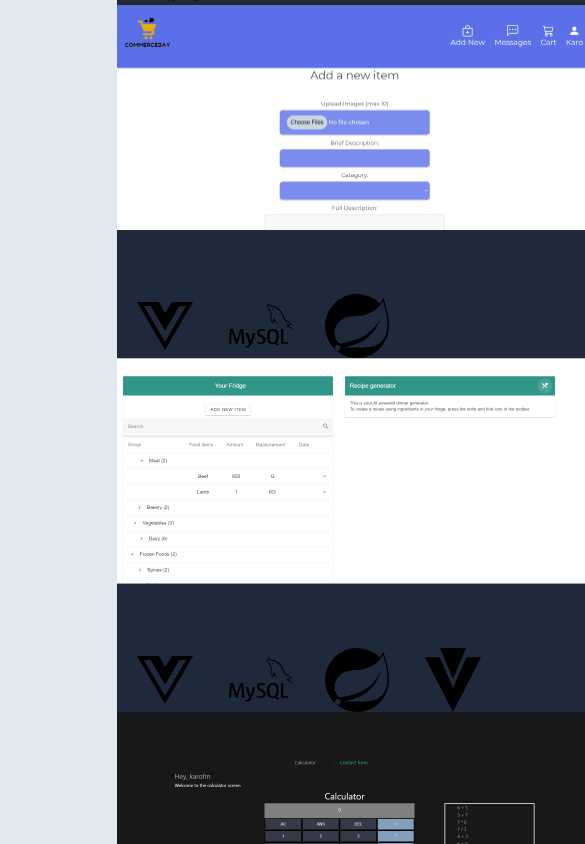
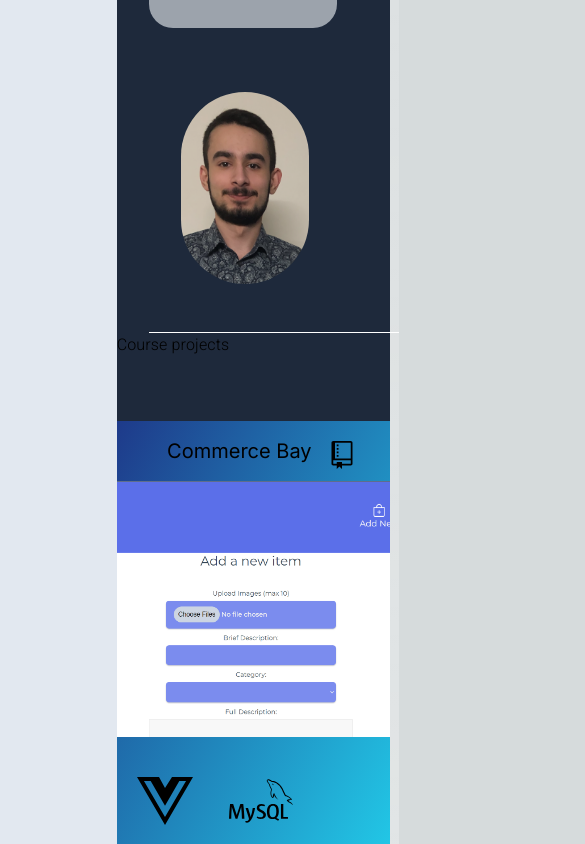
Before and after one commit to karofmah/my-eportfolio, a Next.js app: page / in a window 390 px wide. Shown: the part 1156-2000 px from the top of the page, 585 px wide, since content can reach past the window. Built offline with nearby package versions, Linux system fonts and the light colour scheme.

Commit message:
Improved responsivity in project section

```diff
--- a/app/components/Project.tsx
+++ b/app/components/Project.tsx
@@ -4,6 +4,7 @@ import Typography from '@mui/material/Typography';
 import KeyboardArrowDownIcon from '@mui/icons-material/KeyboardArrowDown';
 import {GoRepo} from 'react-icons/go';
 import 'hover.css/css/hover-min.css';
+
 
 export default function Project(props:any){
   const [image,setImage]=useState<number>(0)
@@ -12,6 +13,14 @@ export default function Project(props:any){
 
   const images:string[]=props.object.images;
   const icons:any[]=props.object.icons
+
+  const divStyle = {
+    display: 'flex',
+    alignItems: 'center',
+    justifyContent: 'center',
+    backgroundSize: 'cover',
+    height: '400px'
+  }
 
   useEffect(() => {
     const interval = setInterval(() => {
@@ -27,50 +36,41 @@ export default function Project(props:any){
 
     return(
       <div>
-{window.innerWidth>640 &&(
-    <div className="bg-no-repeat bg-cover bg-center h-screen mt-16 duration-500 " style={{backgroundImage: `url(${images[image]})`}}>
+
+    <div className="bg-no-repeat bg-cover bg-center h-11/12 lg:h-screen mt-16 lg:duration-500 " style={innerWidth>1024 ? {backgroundImage: `url(${images[image]})`} : {}}>
  <div
-      className={`flex flex-col rounded-xl bg-white absolute right-0 mr-16 mt-12 bg-gradient-to-br from-blue-900 to-cyan-400 overflow-hidden opacity-95 hover:h-3/5 hover:w-2/5 ${props.height} ${props.width} duration-200 `}
+      className={`flex flex-col lg:rounded-xl lg:absolute lg:right-0 lg:mr-16 lg:mt-12 bg-gradient-to-br from-blue-900 to-cyan-400 lg:overflow-hidden lg:opacity-95 hover:w-2/5  lg:hover:h-3/5 lg:${props.height} lg:${props.width} lg:duration-200 `}
       onMouseEnter={() => setIsHovered(true)}
       onMouseLeave={() => setIsHovered(false)}
       >
-      <div className="flex">
+      <div className="flex lg:self-auto self-center">
       <h3 className='m-4 text-xl xl:text-2xl 2xl:text-3xl'> {props.object.title} </h3>
-      {isHovered &&
+      {((window.innerWidth>1024 && isHovered) || (window.innerWidth<1024)) &&
       <a href={props.object.repo}>
         <GoRepo className={`w-7 h-7 mt-5 hvr-float-shadow`}/>
         </a>}
       </div>
+      {window.innerWidth<1024 &&
+       <div className="bg-no-repeat bg-cover bg-center h-64 w-full md:w-3/5 duration-200 self-center" style={{backgroundImage: `url(${images[image]})`} }>
 
-     {!isHovered &&
-     <div className="flex flex-wrap w-fit h-fit">
+       </div>
+        }
 
-      {icons.map((icon) => icon)}
-
+     {((window.innerWidth>1024 && !isHovered) || (window.innerWidth<1024)) &&
+     <div className="flex flex-wrap w-fit h-fit lg:self-auto self-center">
+      {icons.map((icon,index) => (
+          <div key={index}>
+          {icon}
+          </div>
+          ))}
   </div>
 }
-  {!isHovered && <KeyboardArrowDownIcon className="self-center animate-bounce"/>}
+  {innerWidth>1024 && !isHovered && <KeyboardArrowDownIcon className="self-center animate-bounce"/>}
        <Typography className='m-4 text-xs lg:text-md md:text-sm sm:text-sm xs:text-xs xl:text-lg 2xl:text-xl'>{props.object.description}</Typography>
      </div>
 
     </div>
-    )}
-    {window.innerWidth<640 && (
 
-      <div className="flex flex-col">
-        <div className="">
-        <img src={props.object.images[image]} alt="Project" />
-
-        </div>
-         <div className="flex mt-8 ">
-         {icons.map((icon) => icon)}
-
-
-  </div>
-  <Typography className='m-4 text-xs lg:text-md md:text-sm sm:text-sm xs:text-xs xl:text-lg 2xl:text-xl'>{props.object.description}</Typography>
-
-      </div>
-    )}
 
     </div>
 
```
Also changed, not shown: 1 other file (tests, documents, lock files or other folders).
